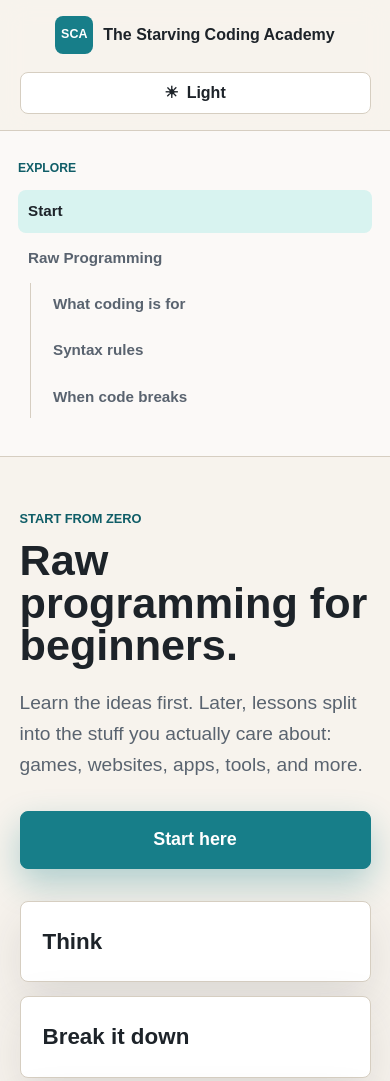
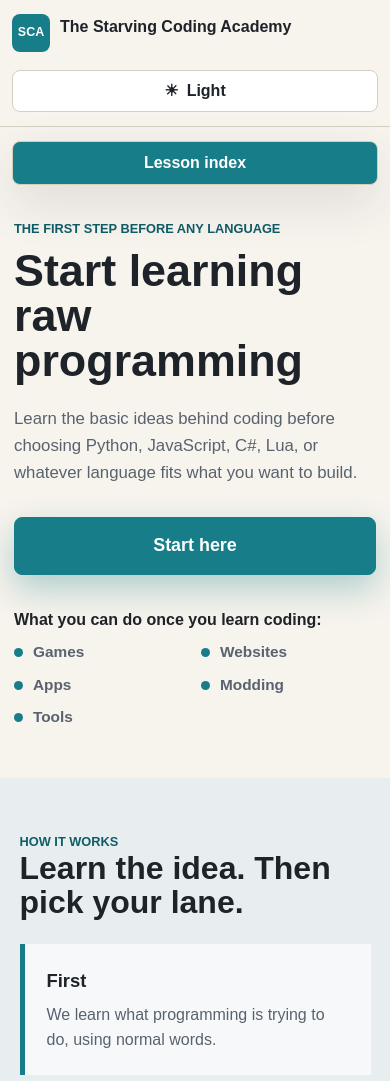
Before and after one commit to AylanJ123/The-Starving-Coding-Academy, a plain HTML site: page index.html in a window 390 px wide. Shown: the top 1081 px of the page. Drawn offline with Linux system fonts and the light colour scheme.

Commit message:
First template check point

```diff
--- a/assets/js/layout.js
+++ b/assets/js/layout.js
@@ -5,6 +5,7 @@ const appShell = document.querySelector(".app-shell");
 const sidebar = document.querySelector(".sidebar-index");
 const mainScript = document.querySelector('script[src$="script.js"]');
 const siteRoot = new URL(".", mainScript.src);
+const mobileNavQuery = window.matchMedia("(max-width: 850px)");
 
 function normalizePath(path) {
   const cleanPath = path.replace(/\/$/, "");
@@ -37,7 +38,10 @@ function renderNavItem(item) {
 
 if (sidebar) {
   sidebar.innerHTML = `
-    <p class="sidebar-label">Explore</p>
+    <div class="sidebar-top">
+      <p class="sidebar-label">Explore</p>
+      <button class="sidebar-close" type="button">Close</button>
+    </div>
     <nav aria-label="Lesson index">
       <ul>${navigation.map(renderNavItem).join("")}</ul>
     </nav>
@@ -45,5 +49,29 @@ if (sidebar) {
 }
 
 if (appShell) {
+  appShell.insertAdjacentHTML(
+    "afterbegin",
+    '<button class="sidebar-toggle" type="button" aria-expanded="false">Lesson index</button>'
+  );
   appShell.classList.add("is-ready");
 }
+
+const sidebarToggle = document.querySelector(".sidebar-toggle");
+const sidebarClose = document.querySelector(".sidebar-close");
+
+function setMobileSidebar(open) {
+  document.body.classList.toggle("mobile-sidebar-open", open);
+  sidebarToggle?.setAttribute("aria-expanded", String(open));
+}
+
+function syncSidebarMode() {
+  setMobileSidebar(false);
+}
+
+sidebarToggle?.addEventListener("click", () => {
+  setMobileSidebar(!document.body.classList.contains("mobile-sidebar-open"));
+});
+
+sidebarClose?.addEventListener("click", () => setMobileSidebar(false));
+mobileNavQuery.addEventListener("change", syncSidebarMode);
+syncSidebarMode();
--- a/index.html
+++ b/index.html
@@ -29,19 +29,23 @@
       <main id="top" class="page-content">
         <section class="hero">
           <div class="hero-content">
-            <p class="eyebrow">Start from zero</p>
-            <h1>Raw programming for beginners.</h1>
+            <p class="eyebrow">The first step before any language</p>
+            <h1>Start learning raw programming</h1>
             <p class="hero-copy">
-              Learn the ideas first. Later, lessons split into the stuff you
-              actually care about: games, websites, apps, tools, and more.
+              Learn the basic ideas behind coding before choosing Python,
+              JavaScript, C#, Lua, or whatever language fits what you want to
+              build.
             </p>
             <a class="button primary start-button" href="pages/raw-programming.html">Start here</a>
-          </div>
 
-          <div class="idea-stack" aria-label="What this site teaches first">
-            <span>Think</span>
-            <span>Break it down</span>
-            <span>Try again</span>
+            <div class="path-strip" aria-label="What lessons can turn into later">
+              <strong>What you can do once you learn coding:</strong>
+              <span>Games</span>
+              <span>Websites</span>
+              <span>Apps</span>
+              <span>Modding</span>
+              <span>Tools</span>
+            </div>
           </div>
         </section>
 
--- a/styles.css
+++ b/styles.css
@@ -9,6 +9,14 @@
   --accent: #177e89;
   --accent-strong: #0f5d67;
   --accent-soft: #d8f3f0;
+  --code-bg: #fbfaf7;
+  --code-panel: #ece6dc;
+  --code-text: #20272d;
+  --code-muted: #6c747c;
+  --code-keyword: #0f6f78;
+  --code-string: #9c5d00;
+  --code-number: #b84f3a;
+  --code-comment: #6f7b68;
   --shadow: 0 18px 50px rgba(39, 45, 51, 0.12);
 }
 
@@ -23,6 +31,14 @@
   --accent: #62c4b8;
   --accent-strong: #8ee6dc;
   --accent-soft: #173a3d;
+  --code-bg: #0c1013;
+  --code-panel: #151b1f;
+  --code-text: #d9fff8;
+  --code-muted: #8ea0aa;
+  --code-keyword: #62c4b8;
+  --code-string: #f0c36a;
+  --code-number: #f28f7a;
+  --code-comment: #7d8b93;
   --shadow: 0 18px 50px rgba(0, 0, 0, 0.35);
 }
 
@@ -32,6 +48,7 @@
 
 html {
   scroll-behavior: smooth;
+  overflow-x: hidden;
 }
 
 body {
@@ -40,6 +57,7 @@ body {
   color: var(--text);
   font-family: Arial, Helvetica, sans-serif;
   line-height: 1.6;
+  overflow-x: hidden;
 }
 
 a {
@@ -100,12 +118,17 @@ a {
 }
 
 .hero {
-  display: grid;
-  grid-template-columns: minmax(0, 1fr) minmax(280px, 0.55fr);
-  gap: clamp(32px, 6vw, 70px);
+  display: flex;
   align-items: center;
+  width: 100%;
   min-height: calc(100vh - 72px);
   padding: clamp(52px, 8vw, 96px) clamp(18px, 5vw, 64px);
+}
+
+.hero-content {
+  min-width: 0;
+  width: 100%;
+  max-width: 900px;
 }
 
 .eyebrow {
@@ -122,13 +145,15 @@ p {
 }
 
 h1 {
-  max-width: 850px;
+  overflow-wrap: anywhere;
+  max-width: 860px;
   margin-bottom: 22px;
-  font-size: clamp(2.7rem, 7vw, 5.8rem);
-  line-height: 0.98;
+  font-size: clamp(3rem, 7vw, 6.4rem);
+  line-height: 0.96;
 }
 
 .hero-copy {
+  overflow-wrap: break-word;
   max-width: 620px;
   margin-bottom: 30px;
   color: var(--muted);
@@ -153,6 +178,17 @@ h1 {
   display: grid;
   grid-template-columns: 260px minmax(0, 1fr);
   min-height: calc(100vh - 71px);
+  background:
+    linear-gradient(
+      to right,
+      color-mix(in srgb, var(--surface) 54%, var(--bg)) 0 260px,
+      var(--line) 260px 261px,
+      transparent 261px
+    );
+}
+
+.sidebar-toggle {
+  display: none;
 }
 
 .sidebar-index {
@@ -162,8 +198,7 @@ h1 {
   height: calc(100vh - 71px);
   padding: 28px 18px;
   overflow-y: auto;
-  border-right: 1px solid var(--line);
-  background: color-mix(in srgb, var(--surface) 54%, var(--bg));
+  background: transparent;
 }
 
 .sidebar-label {
@@ -172,6 +207,14 @@ h1 {
   font-size: 0.76rem;
   font-weight: 800;
   text-transform: uppercase;
+}
+
+.sidebar-top {
+  display: block;
+}
+
+.sidebar-close {
+  display: none;
 }
 
 .sidebar-index ul {
@@ -215,30 +258,39 @@ h1 {
   box-shadow: 0 14px 34px color-mix(in srgb, var(--accent) 32%, transparent);
 }
 
-.idea-stack {
-  display: grid;
-  gap: 14px;
-}
-
-.idea-stack span {
-  display: block;
-  padding: 22px;
-  border: 1px solid var(--line);
-  border-radius: 8px;
-  background: var(--surface);
-  box-shadow: var(--shadow);
-  color: var(--text);
-  font-size: clamp(1.4rem, 3vw, 2.4rem);
+.path-strip {
+  display: flex;
+  flex-wrap: wrap;
+  align-items: center;
+  gap: 10px 18px;
+  min-width: 0;
+  max-width: 720px;
+  margin-top: 42px;
+  color: var(--muted);
+  font-size: 0.96rem;
   font-weight: 800;
 }
 
-.idea-stack span:nth-child(2) {
-  transform: translateX(-28px);
+.path-strip strong {
+  flex-basis: 100%;
+  min-width: 0;
+  color: var(--text);
+  font-size: 1rem;
+  overflow-wrap: break-word;
 }
 
-.idea-stack span:nth-child(3) {
-  transform: translateX(-56px);
-  background: var(--accent-soft);
+.path-strip span {
+  display: inline-flex;
+  align-items: center;
+  gap: 10px;
+}
+
+.path-strip span::before {
+  content: "";
+  width: 9px;
+  height: 9px;
+  border-radius: 50%;
+  background: var(--accent);
 }
 
 .section {
@@ -276,6 +328,72 @@ h1 {
   max-width: 720px;
   color: var(--muted);
   font-size: 1.05rem;
+}
+
+.code-window {
+  max-width: 780px;
+  margin: 28px 0;
+  overflow: hidden;
+  border: 1px solid var(--line);
+  border-radius: 8px;
+  background: var(--code-bg);
+  box-shadow: var(--shadow);
+}
+
+.code-window-header {
+  display: flex;
+  align-items: center;
+  justify-content: space-between;
+  gap: 16px;
+  padding: 12px 14px;
+  background: var(--code-panel);
+  border-bottom: 1px solid color-mix(in srgb, var(--line) 55%, transparent);
+  color: var(--code-muted);
+  font-size: 0.82rem;
+  font-weight: 800;
+}
+
+.window-dots {
+  display: flex;
+  gap: 7px;
+}
+
+.window-dots span {
+  width: 11px;
+  height: 11px;
+  border-radius: 50%;
+  background: var(--accent);
+}
+
+.code-window pre {
+  margin: 0;
+  padding: 20px;
+  overflow-x: auto;
+}
+
+.code-window code {
+  color: var(--code-text);
+  font-family: Consolas, "Courier New", monospace;
+  font-size: 0.98rem;
+  line-height: 1.7;
+  tab-size: 2;
+}
+
+.code-keyword {
+  color: var(--code-keyword);
+  font-weight: 800;
+}
+
+.code-string {
+  color: var(--code-string);
+}
+
+.code-number {
+  color: var(--code-number);
+}
+
+.code-comment {
+  color: var(--code-comment);
 }
 
 .intro {
@@ -374,36 +492,121 @@ h2 {
 @media (max-width: 850px) {
   .app-shell {
     grid-template-columns: 1fr;
+    background: transparent;
+  }
+
+  .sidebar-toggle {
+    position: sticky;
+    top: 71px;
+    z-index: 12;
+    display: inline-flex;
+    align-items: center;
+    justify-content: center;
+    min-height: 44px;
+    width: calc(100% - 32px);
+    margin: 14px 16px 0;
+    padding: 0 16px;
+    border: 1px solid var(--line);
+    border-radius: 8px;
+    background: var(--accent);
+    color: #ffffff;
+    font: inherit;
+    font-weight: 800;
+    box-shadow: var(--shadow);
+    cursor: pointer;
   }
 
   .sidebar-index {
     position: static;
+    width: auto;
+    height: 0;
+    padding: 0 18px;
+    overflow: hidden;
+    border-right: 0;
+    border-bottom: 0;
+    transform: none;
+    transition: height 160ms ease, padding 160ms ease;
+    background: color-mix(in srgb, var(--surface) 54%, var(--bg));
+    box-shadow: none;
+  }
+
+  .mobile-sidebar-open .sidebar-index {
     height: auto;
-    border-right: 0;
+    padding: 18px;
     border-bottom: 1px solid var(--line);
   }
 
-  .hero {
-    grid-template-columns: 1fr;
-    min-height: auto;
+  .sidebar-top {
+    display: flex;
+    align-items: center;
+    justify-content: space-between;
+    gap: 12px;
+    margin-bottom: 12px;
   }
 
-  .idea-stack span:nth-child(2),
-  .idea-stack span:nth-child(3) {
-    transform: none;
+  .sidebar-close {
+    display: inline-flex;
+    align-items: center;
+    justify-content: center;
+    min-height: 34px;
+    padding: 0 10px;
+    border: 1px solid var(--line);
+    border-radius: 8px;
+    background: var(--surface);
+    color: var(--text);
+    font: inherit;
+    font-size: 0.85rem;
+    font-weight: 800;
+    cursor: pointer;
+  }
+
+  .hero {
+    min-height: auto;
+    padding: 42px clamp(18px, 7vw, 44px) 56px;
   }
 }
 
 @media (max-width: 560px) {
   .site-header,
   .site-footer {
+    align-items: stretch;
     flex-direction: column;
+    padding: 14px 16px;
   }
 
   .theme-toggle,
   .button {
     width: 100%;
     justify-content: center;
+  }
+
+  h1 {
+    font-size: clamp(2.2rem, 12.5vw, 3.35rem);
+    line-height: 1;
+  }
+
+  .brand {
+    align-items: flex-start;
+  }
+
+  .hero-copy {
+    font-size: 1.05rem;
+  }
+
+  .path-strip {
+    display: grid;
+    grid-template-columns: repeat(2, minmax(0, 1fr));
+    gap: 8px 12px;
+    margin-top: 32px;
+  }
+
+  .path-strip strong {
+    grid-column: 1 / -1;
+  }
+
+  .path-strip span {
+    min-width: 0;
+    overflow-wrap: break-word;
   }
 
   .info-grid {
@@ -418,3 +621,25 @@ h2 {
     margin-right: 10px;
   }
 }
+
+@media (max-width: 390px) {
+  .site-header,
+  .site-footer {
+    padding-right: 12px;
+    padding-left: 12px;
+  }
+
+  .hero {
+    padding: 34px 14px 48px;
+  }
+
+  .sidebar-toggle {
+    width: calc(100% - 24px);
+    margin-right: 12px;
+    margin-left: 12px;
+  }
+
+  h1 {
+    font-size: clamp(2rem, 11.5vw, 2.85rem);
+  }
+}
```
Also changed, not shown: pages/raw-programming.html (+16 -0 lines).
